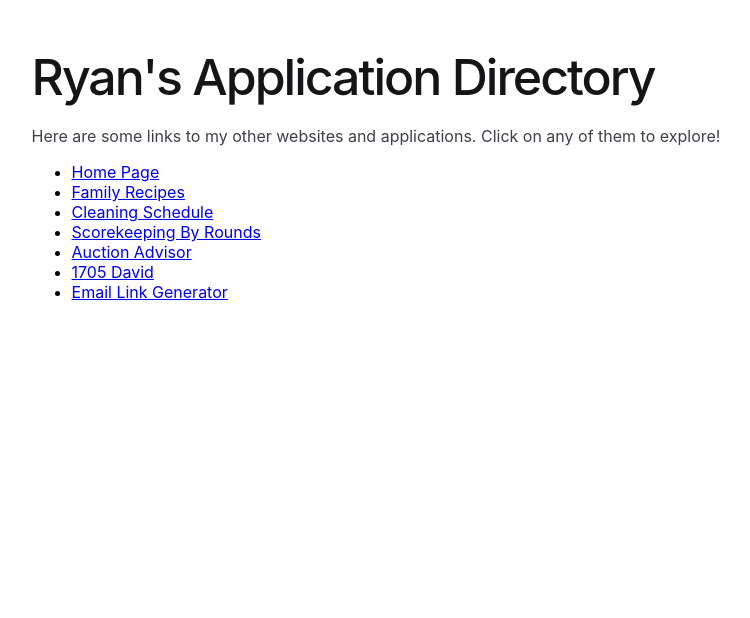
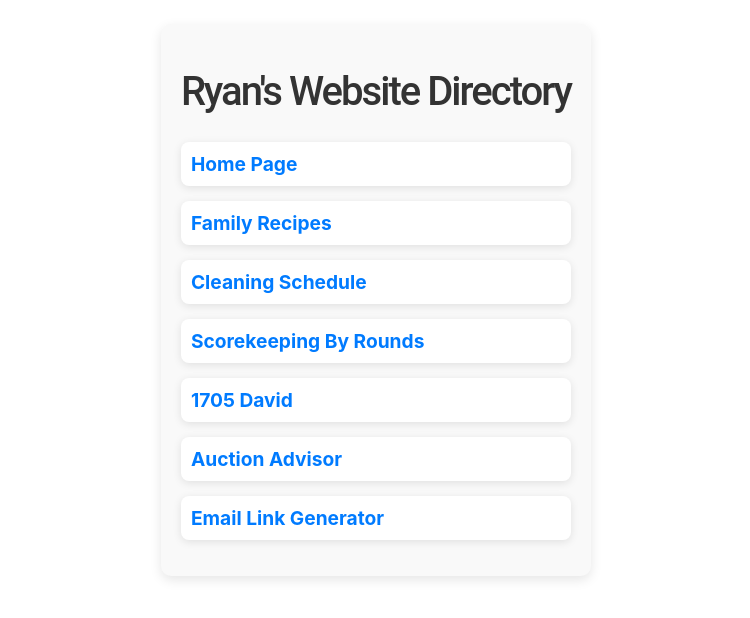
Before and after one commit to rbrock44/directory, an Angular app: page / in a window 1280 px wide. Shown: the top 618 px of the page, without its empty margins (264-1014 px from the left). Built offline with nearby package versions, Linux system fonts and the light colour scheme.

Commit message:
way better styling

```diff
--- a/src/app/app.component.html
+++ b/src/app/app.component.html
@@ -88,63 +88,6 @@
     margin-top: 1.5rem;
   }
 
-  .pill-group {
-    display: flex;
-    flex-direction: column;
-    align-items: start;
-    flex-wrap: wrap;
-    gap: 1.25rem;
-  }
-
-  .pill {
-    display: flex;
-    align-items: center;
-    --pill-accent: var(--bright-blue);
-    background: color-mix(in srgb, var(--pill-accent) 5%, transparent);
-    color: var(--pill-accent);
-    padding-inline: 0.75rem;
-    padding-block: 0.375rem;
-    border-radius: 2.75rem;
-    border: 0;
-    transition: background 0.3s ease;
-    font-family: var(--inter-font);
-    font-size: 0.875rem;
-    font-style: normal;
-    font-weight: 500;
-    line-height: 1.4rem;
-    letter-spacing: -0.00875rem;
-    text-decoration: none;
-  }
-
-  .pill:hover {
-    background: color-mix(in srgb, var(--pill-accent) 15%, transparent);
-  }
-
-  .pill-group .pill:nth-child(6n + 1) {
-    --pill-accent: var(--bright-blue);
-  }
-  .pill-group .pill:nth-child(6n + 2) {
-    --pill-accent: var(--french-violet);
-  }
-  .pill-group .pill:nth-child(6n + 3),
-  .pill-group .pill:nth-child(6n + 4),
-  .pill-group .pill:nth-child(6n + 5) {
-    --pill-accent: var(--hot-red);
-  }
-
-  .pill-group svg {
-    margin-inline-start: 0.25rem;
-  }
-
-  .social-links path {
-    transition: fill 0.3s ease;
-    fill: var(--gray-400);
-  }
-
-  .social-links a:hover svg path {
-    fill: var(--gray-900);
-  }
-
   @media screen and (max-width: 650px) {
     .content {
       flex-direction: column;
@@ -156,61 +99,20 @@
 <main class="main">
   <div class="content">
     <div class="container">
-      <h1 class="title">Ryan's Application Directory</h1>
+      <h1 class="title">Ryan's Website Directory</h1>
 
-      <p class="description">Here are some links to my other websites and applications. Click on any of them to explore!</p>
+      <p *ngIf="false" class="description">Here are some links to my other websites and applications. Click on any of them to explore!</p>
 
       <div class="links-section">
         <ul class="list-group">
-            <li class="list-group-item" *ngFor="let apps of applications">
-              <a href="{{apps.link}}" target="_blank">{{apps.name}}</a>
+            <li class="list-group-item" *ngFor="let app of applications; let i = index" (click)="toggleDescription(i, $event)">
+              <a href="{{app.link}}" target="_blank">{{app.name}}</a>
+              <p *ngIf="selectedApp === i && app.description != ''" class="description">{{app.description}}</p>
             </li>
         </ul>
-      </div>
-    </div>
-
-
-    <div class="right-side" *ngIf="false">
-      <div class="pill-group">
-        @for (item of [
-          { title: 'Explore the Docs', link: 'https://angular.dev' },
-          { title: 'Learn with Tutorials', link: 'https://angular.dev/tutorials' },
-          { title: 'CLI Docs', link: 'https://angular.dev/tools/cli' },
-          { title: 'Angular Language Service', link: 'https://angular.dev/tools/language-service' },
-          { title: 'Angular DevTools', link: 'https://angular.dev/tools/devtools' },
-        ]; track item.title) {
-          <a
-            class="pill"
-            [href]="item.link"
-            target="_blank"
-            rel="noopener"
-          >
-            <span>{{ item.title }}</span>
-            <svg
-              xmlns="http://www.w3.org/2000/svg"
-              height="14"
-              viewBox="0 -960 960 960"
-              width="14"
-              fill="currentColor"
-            >
-              <path
-                d="M200-120q-33 0-56.5-23.5T120-200v-560q0-33 23.5-56.5T200-840h280v80H200v560h560v-280h80v280q0 33-23.5 56.5T760-120H200Zm188-212-56-56 372-372H560v-80h280v280h-80v-144L388-332Z"
-              />
-            </svg>
-          </a>
-        }
       </div>
     </div>
   </div>
 </main>
 
-<!-- * * * * * * * * * * * * * * * * * * * * * * * * * * * * * * * * -->
-<!-- * * * * * * * * * * * The content above * * * * * * * * * * * * -->
-<!-- * * * * * * * * * * is only a placeholder * * * * * * * * * * * -->
-<!-- * * * * * * * * * * and can be replaced.  * * * * * * * * * * * -->
-<!-- * * * * * * * * * * * * * * * * * * * * * * * * * * * * * * * * -->
-<!-- * * * * * * * * * * End of Placeholder  * * * * * * * * * * * * -->
-<!-- * * * * * * * * * * * * * * * * * * * * * * * * * * * * * * * * -->
-
-
 <router-outlet />
--- a/src/app/app.component.scss
+++ b/src/app/app.component.scss
@@ -0,0 +1,49 @@
+.container {
+  max-width: 800px;
+  margin: 0 auto;
+  padding: 20px;
+  background-color: #f9f9f9;
+  border-radius: 10px;
+  box-shadow: 0 4px 12px rgba(0, 0, 0, 0.1);
+}
+
+.title {
+  font-family: 'Roboto', sans-serif;
+  font-size: 2.5rem;
+  text-align: center;
+  color: #333;
+  margin-bottom: 20px;
+}
+
+.links-section {
+  margin-top: 30px;
+}
+
+.list-group {
+  list-style-type: none;
+  padding: 0;
+}
+
+.list-group-item {
+  margin-bottom: 15px;
+  font-size: 1.2rem;
+  padding: 10px;
+  background-color: #fff;
+  border-radius: 8px;
+  transition: background-color 0.3s ease;
+  box-shadow: 0 2px 8px rgba(0, 0, 0, 0.1);
+}
+
+.list-group-item:hover {
+  background-color: #e0e0e0;
+}
+
+.list-group-item a {
+  text-decoration: none;
+  color: #007bff;
+  font-weight: bold;
+}
+
+.list-group-item a:hover {
+  color: #0056b3;
+}
--- a/src/app/app.component.ts
+++ b/src/app/app.component.ts
@@ -14,35 +14,58 @@ import {CommonModule} from "@angular/common";
 })
 export class AppComponent {
   title = 'directory';
+  baseGithub = 'https://rbrock44.github.io/';
+  selectedApp = undefined;
 
   applications = [
     {
       name: 'Home Page',
-      link: 'https://rbrock44.github.io/home-page/',
+      link: `${this.baseGithub}home-page/`,
+      description: ''
     },
     {
       name: 'Family Recipes',
-      link: 'https://rbrock44.github.io/family-recipes/',
+      link: `${this.baseGithub}family-recipes/`,
+      description: 'Holds all family recipes'
     },
     {
       name: 'Cleaning Schedule',
-      link: 'https://rbrock44.github.io/cleaning-schedule/',
+      link: `${this.baseGithub}cleaning-schedule/`,
+      description: 'Used to help keep track of people\'s upcoming cleaning schedule'
     },
     {
       name: 'Scorekeeping By Rounds',
-      link: 'https://rbrock44.github.io/scorekeeping-by-rounds/',
+      link: `${this.baseGithub}scorekeeping-by-rounds/`,
+      description: ''
+    },
+    {
+      name: '1705 David',
+      link: `${this.baseGithub}1705-David/`,
+      description: ''
     },
     {
       name: 'Auction Advisor',
-      link: 'https://rbrock44.github.io/auction-advisor/',
-    },
-    {
-      name: '1705 David',
-      link: 'https://rbrock44.github.io/1705-David/',
+      link: `${this.baseGithub}auction-advisor/`,
+      description: ''
     },
     {
       name: 'Email Link Generator',
-      link: 'https://rbrock44.github.io/email-link-generator/',
+      link: `${this.baseGithub}email-link-generator/`,
+      description: ''
     }
-  ]
+  ];
+
+  toggleDescription(app: any, event: Event) {
+    const target = event.target as HTMLElement;
+
+    if (target.tagName === 'A') {
+      return;
+    }
+
+    if (this.selectedApp === app) {
+      this.selectedApp = undefined;
+    } else {
+      this.selectedApp = app;
+    }
+  }
 }
```
